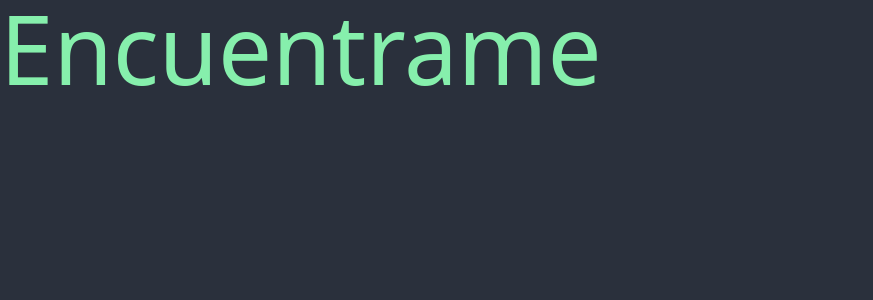
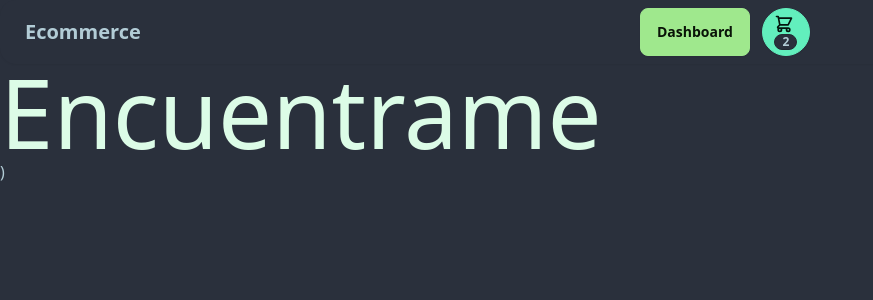
Before and after one commit to AngelPortilla1/Ecommerce_React, a React (Vite) app: page / in a window 1280 px wide. Shown: the top 300 px of the page, without its empty margins (0-873 px from the left). Built offline with nearby package versions, Linux system fonts and the light colour scheme.

Commit message:
Add - Nabvar and cart

```diff
--- a/index.html
+++ b/index.html
@@ -1,5 +1,5 @@
 <!doctype html>
-<html lang="en">
+<html lang="es" data-theme="dim">
   <head>
     <meta charset="UTF-8" />
     <link rel="icon" type="image/svg+xml" href="/vite.svg" />
--- a/src/App.jsx
+++ b/src/App.jsx
@@ -1,7 +1,15 @@
+import Navbar from './components/Nabvar/Navbar';
 import './index.css';
 
 function App(){
-  return <h1 className='text-8xl text-green-300'>Encuentrame</h1>
+  return (
+    <>
+    <Navbar></Navbar>
+    <h1 className='text-8xl text-green-100'>Encuentrame</h1>)
+    </>
+
+  )
+
 }
 
 
--- /dev/null
+++ b/src/components/Nabvar/Cart.jsx
@@ -0,0 +1,40 @@
+const Cart = () => {
+    return (
+        <>
+        <div className="flex-none">
+            <div className="dropdown dropdown-end">
+                <div
+                    tabIndex={0}
+                    role="button"
+                    className="btn btn-success btn-circle">
+                        <div className="Indicator">
+                            <svg
+                                xmlns="http://www.w3.org/2000/svg"
+                                className="h-5 w-5"
+                                fill="none"
+                                viewBox="0 0 24 24"
+                                stroke="currentColor"
+                            >
+                                {' '}
+                                <path
+                                    strokeLinecap="round"
+                                    strokeLinejoin="round"
+                                    strokeWidth="2"
+                                    d="M3 3h2l.4 2M7 13h10l4-8H5.4M7 13L5.4 5M7 13l-2.293 2.293c-.63.63-.184 1.707.707 1.707H17m0 0a2 2 0 100 4 2 2 0 000-4zm-8 2a2 2 0 11-4 0 2 2 0 014 0z"
+                                />{' '}
+                            </svg>
+                            <span className="badge badge-sm indicator-item">
+                              2
+                            </span>
+
+                        </div>
+                </div>
+
+            </div>
+
+        </div>
+        </>
+    )
+}
+
+export default Cart
--- /dev/null
+++ b/src/components/Nabvar/Navbar.jsx
@@ -0,0 +1,23 @@
+import Cart from './Cart.jsx';
+
+const Navbar = () => {
+    return(
+        <header>
+            <nav className="navbar bg-base-100 shadow-sm lg:rounded-box w-full">
+                <div className='navbar-start'>
+                    <a className='btn btn-ghost text-xl'>
+                        Ecommerce
+                    </a>
+
+                </div>
+                <div className='nabvar-end gap-3'>
+                    <a className='btn btn-primary'>Dashboard</a>
+                    <Cart />
+
+                </div>
+            </nav>
+        </header>
+    )
+}
+
+export default Navbar
```
